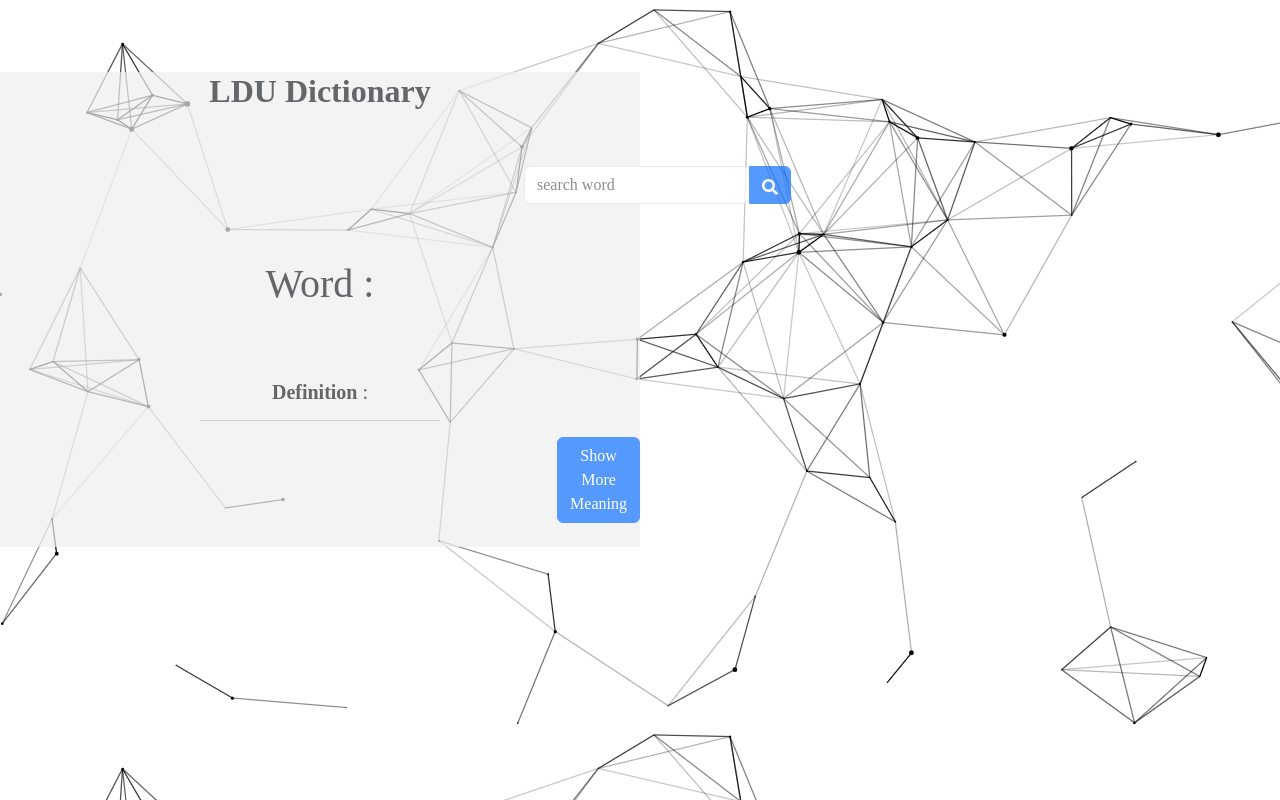
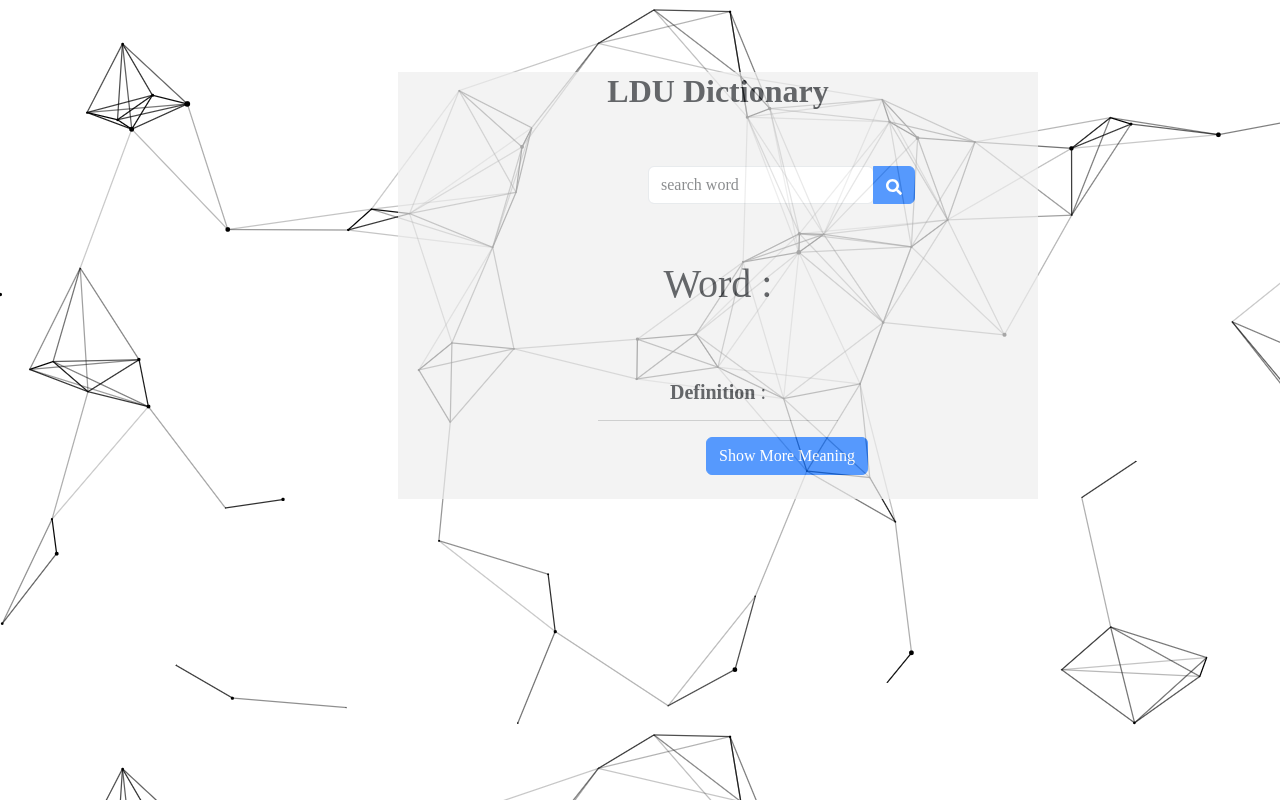
Before and after one commit to ujjwal-07/LDUDictionary, a React (Create React App) app: page / in a window 1280 px wide. Built offline with nearby package versions, Linux system fonts and the light colour scheme.

Commit message:
removed CNAME

```diff
--- a/src/components/dictionary.css
+++ b/src/components/dictionary.css
@@ -7,6 +7,7 @@ body{
     background-color: #eee;
     opacity: 0.7;
     width: 50%;
+    margin-left: 398px;
 }
 hr{
     background-color: black;
@@ -30,7 +31,7 @@ hr{
 
 }
 .input-group{
-    margin-left: 524px;
+    margin-left: 250px
 }
   .h1:hover {
     color: grey;
@@ -42,7 +43,7 @@ hr{
   }
 
   #btn,#btn2,#sanda,#sanda2{
-    margin-left: 557px;
+    margin-left: 308px;
   }
 
   @media only screen and (max-width: 600px) {
```
Also changed, not shown: 1 other file (tests, documents, lock files or other folders).
